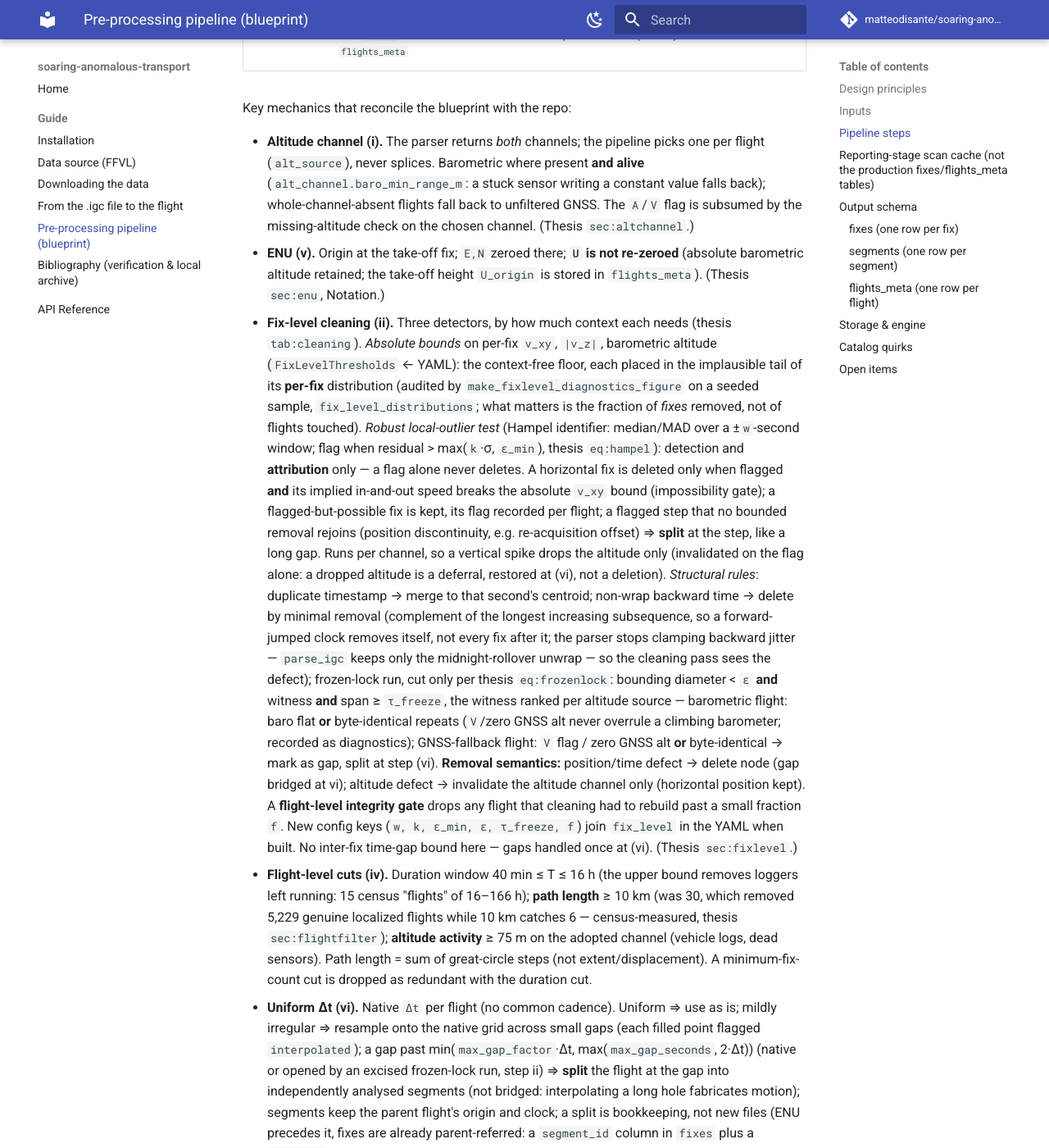
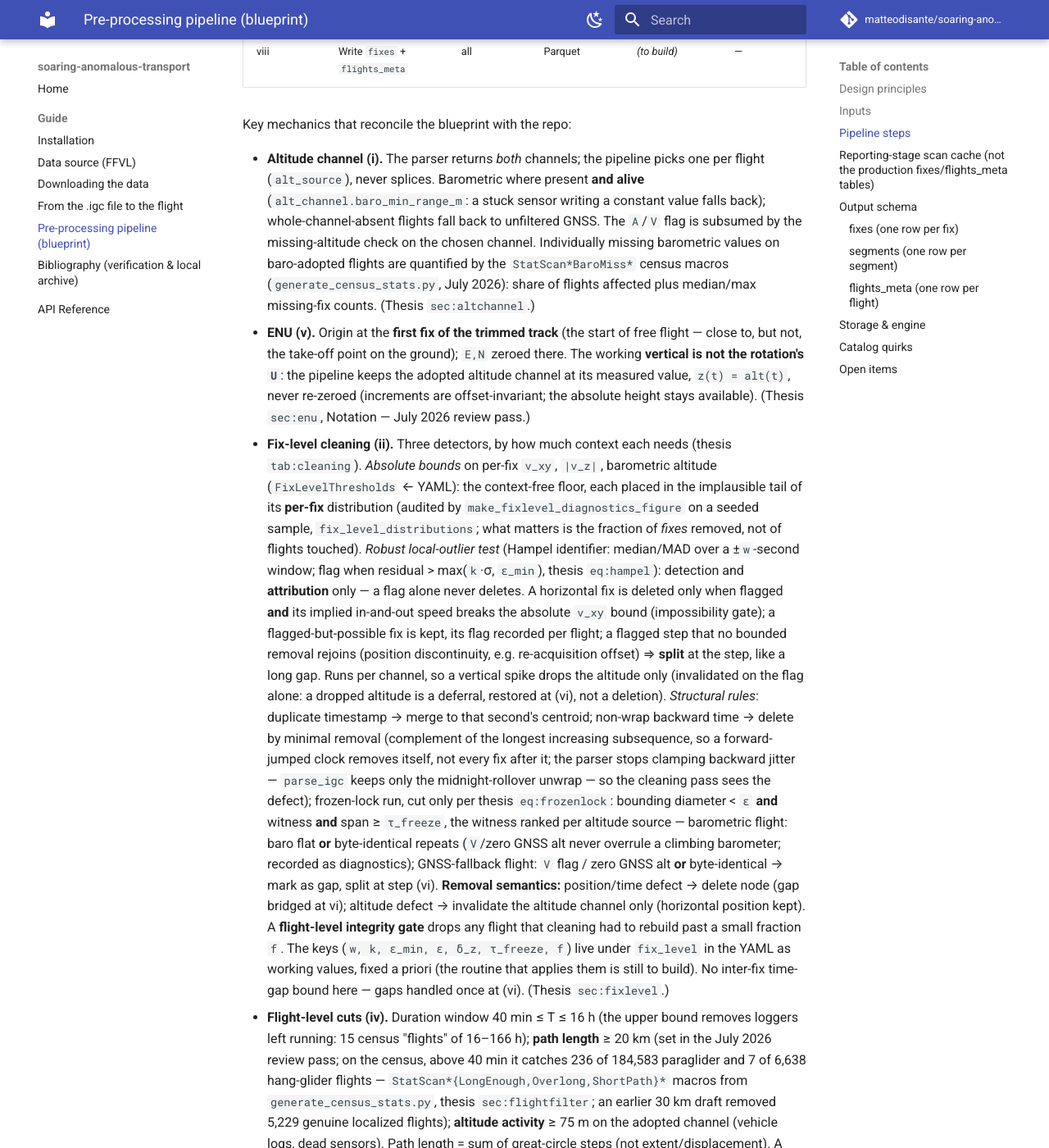
Before and after one commit to matteodisante/soaring-anomalous-transport, an MkDocs documentation site: the page built from docs/guide/preprocessing-pipeline.md, in a window 1280 px wide and 1400 px high, scrolled down 2740 px. Shown: the whole window at 82% size. Built offline with MkDocs 1.6.1 and Material for MkDocs 9.7.7, drawn with Linux system fonts in a browser that asks for light colours; comment, search, counter and statistics services are not loaded; some of the changed text lies outside the part shown.

Commit message:
docs(preproc): align pipeline guide with 20 km, \Preproc macros and the contract
Bring docs/guide/preprocessing-pipeline.md up to the 20 km operating point, add
the \Preproc*/StatScan* macro inventory (including the config-threshold
re-export), and correct statements that went stale in review: the fix-level
config keys are present in the YAML (not "added when built"), the
segment-duration gate key exists, and the self-description now allows the guide
to repeat headline thresholds with the YAML staying authoritative.

```diff
--- a/docs/guide/preprocessing-pipeline.md
+++ b/docs/guide/preprocessing-pipeline.md
@@ -11,7 +11,8 @@
     chapter *The dataset*, section *Trajectory pre-processing* (`sec:preproc`) — not here.
     The **numbers** (all thresholds) live in
     `configs/preprocessing.yaml` (loaded via `load_preproc_config`) — not here. This page
-    never restates either; it links to them. That is how we avoid a thesis/doc that drift.
+    links to both; where it repeats a headline threshold for readability, the YAML stays
+    authoritative. That is how we avoid a thesis/doc that drift.
 
     **During implementation, follow this page** for steps, schemas, keys and storage;
     open the thesis only when the *behaviour* is ambiguous. On any conflict, the thesis
@@ -65,7 +66,7 @@
 | ii | Fix-level cleaning: absolute bounds + robust local test + structural rules | raw geo | cleaned fixes | `FixLevelThresholds` ← YAML; `fix_level_distributions` | `sec:fixlevel` |
 | iii | Trim outer ground phases (`v_xy` sustained); interior-ground guard planned (near-zero `v_xy` ≥ `T_ground` **and** flat baro → excise & split) | raw geo | airborne segment | `TrimmingThresholds` ← YAML | `sec:trimming` |
 | iv | Flight-level filtering (duration + path length) | parsed tracks | keep/drop + reason | `FlightLevelThresholds` ← YAML, `scan_tracks` | `sec:flightfilter` |
-| v | Geographic → ECEF → ENU (origin = take-off) | geo | `E,N,U` | *(to build; formula in thesis)* | `sec:enu` |
+| v | Geographic → ECEF → ENU (origin = first fix of the trimmed track) | geo | `E,N,U` | *(to build; formula in thesis)* | `sec:enu` |
 | vi | Enforce uniform `Δt` within flight | ENU | uniform series or exclusion | *(to build)* | `sec:uniform` |
 | vii | Savitzky–Golay smooth + differentiate | ENU | pos/vel/acc | *(to build; `scipy.signal.savgol_filter`)* | `sec:savgol` |
 | viii | Write `fixes` + `flights_meta` | all | Parquet | *(to build)* | — |
@@ -76,10 +77,16 @@
   flight (`alt_source`), never splices. Barometric where present **and alive**
   (`alt_channel.baro_min_range_m`: a stuck sensor writing a constant value falls back);
   whole-channel-absent flights fall back to unfiltered GNSS. The `A`/`V` flag is subsumed by the
-  missing-altitude check on the chosen channel. (Thesis `sec:altchannel`.)
-- **ENU (v).** Origin at the take-off fix; `E,N` zeroed there; **`U` is not re-zeroed**
-  (absolute barometric altitude retained; the take-off height `U_origin` is stored in
-  `flights_meta`). (Thesis `sec:enu`, Notation.)
+  missing-altitude check on the chosen channel. Individually missing barometric values on
+  baro-adopted flights are quantified by the `StatScan*BaroMiss*` census macros
+  (`generate_census_stats.py`, July 2026): share of flights affected plus median/max
+  missing-fix counts. (Thesis `sec:altchannel`.)
+- **ENU (v).** Origin at the **first fix of the trimmed track** (the start of free
+  flight — close to, but not, the take-off point on the ground); `E,N` zeroed there. The
+  working **vertical is not the rotation's `U`**: the pipeline keeps the adopted altitude
+  channel at its measured value, `z(t) = alt(t)`, never re-zeroed (increments are
+  offset-invariant; the absolute height stays available). (Thesis `sec:enu`, Notation —
+  July 2026 review pass.)
 - **Fix-level cleaning (ii).** Three detectors, by how much context each needs (thesis
   `tab:cleaning`). *Absolute bounds* on per-fix `v_xy`, `|v_z|`, barometric altitude
   (`FixLevelThresholds` ←
@@ -107,13 +114,17 @@
   mark as gap, split at step (vi). **Removal
   semantics:** position/time defect → delete node (gap bridged at vi); altitude defect →
   invalidate the altitude channel only (horizontal position kept). A **flight-level integrity
-  gate** drops any flight that cleaning had to rebuild past a small fraction `f`. New config
-  keys (`w, k, ε_min, ε, τ_freeze, f`) join `fix_level` in the YAML when built. No inter-fix
+  gate** drops any flight that cleaning had to rebuild past a small fraction `f`. The keys
+  (`w, k, ε_min, ε, δ_z, τ_freeze, f`) live under `fix_level` in the YAML as working
+  values, fixed a priori (the routine that applies them is still to build). No inter-fix
   time-gap bound here — gaps handled once at (vi). (Thesis `sec:fixlevel`.)
 - **Flight-level cuts (iv).** Duration window 40 min ≤ T ≤ 16 h (the upper bound removes
-  loggers left running: 15 census "flights" of 16–166 h); **path length** ≥ 10 km (was 30,
-  which removed 5,229 genuine localized flights while 10 km catches 6 — census-measured,
-  thesis `sec:flightfilter`); **altitude activity** ≥ 75 m on the adopted channel (vehicle
+  loggers left running: 15 census "flights" of 16–166 h); **path length** ≥ 20 km (set in
+  the July 2026 review pass; on the census, above 40 min it catches 236 of 184,583
+  paraglider and 7 of 6,638 hang-glider flights — `StatScan*{LongEnough,Overlong,ShortPath}*`
+  macros from `generate_census_stats.py`,
+  thesis `sec:flightfilter`; an earlier 30 km draft removed 5,229 genuine localized
+  flights); **altitude activity** ≥ 75 m on the adopted channel (vehicle
   logs, dead sensors). Path length = sum of great-circle steps (not extent/displacement).
   A minimum-fix-count cut is dropped as redundant with the duration cut.
 - **Uniform Δt (vi).** Native `Δt` per flight (no common cadence). Uniform ⇒ use as is;
@@ -124,16 +135,16 @@
   bridged: interpolating a long hole fabricates motion); segments keep the parent flight's
   origin and clock; a split is bookkeeping, not new files (ENU precedes it, fixes are
   already parent-referred: a `segment_id` column in `fixes` plus a `segments` metadata
-  table); the flight-level cuts are **not** re-applied to segments (only a minimal
-  segment-duration gate, key added with the routine), and phase durations truncated at a
+  table); the flight-level cuts are **not** re-applied to segments (only the minimal
+  segment-duration gate, key `min_segment_duration_s` in the YAML), and phase durations truncated at a
   segment boundary are flagged censored, for the duration fits to exclude; a
   `missing_fraction` too large within a segment ⇒ **drop the segment** (the flight only if
   none survives).
   Thresholds `max_gap_factor`, `max_gap_seconds`, `max_missing_fraction` (in the YAML), audited by
   `make_gap_diagnostics_figure` and quoted by the `StatScan*GapSplit*` census macros. The
   bound is two-scale by design — relative to cadence, capped in seconds (thesis
-  `sec:uniform`) — and the cap's working value enters the downstream-invariance sweep
-  before being frozen. This is the *only* gap handling: no other step bounds inter-fix
+  `sec:uniform`) — and the cap's working value is swept a posteriori on the split
+  fractions (same audit pattern as the cleaning thresholds) before being frozen. This is the *only* gap handling: no other step bounds inter-fix
   time gaps.
 - **Savitzky–Golay (vii).** Two hyperparameters: `window_length` (odd) and `polyorder`.
   Set by the noise-matched procedure of thesis `sec:savgol` (PSD knee `f_c` → smoothing scale
@@ -154,6 +165,17 @@
 no invalidation beyond presence, delete the file to force a refresh). This is a
 lightweight *preview* of `flights_meta`, not a substitute for it: same spirit (per-flight
 summary, Parquet), far fewer columns, no `alt_source`/provenance/versioning.
+
+The census macros the thesis quotes come from this cache via
+`scripts/reporting/generate_census_stats.py`, which emits three families into
+`thesis/generated/census.tex`: the scan statistics (`StatScan*`, including the
+`BaroMiss` and `GapSplit` groups), the flight-level filtering census
+(`StatScan*{LongEnough,Overlong,ShortPath}*`), and — new in the July 2026 pass — the
+adopted thresholds themselves re-exported from `configs/preprocessing.yaml` as
+`\Preproc*` macros (one per YAML value, converted to the unit the suffix names). The
+thesis pipeline-map figure/table (`sec:pipelinemap`, closing the dataset chapter) quotes
+the operating point exclusively through `\Preproc*`, so a threshold change re-runs one
+script and propagates everywhere without a rescan.
 
 `track_stats` also computes a few per-flight QC fields, free byproducts of the same scan:
 `baro_present_frac`, `max_vxy_mps`, `max_vz_mps`, `baro_alt_min_m`, `baro_alt_max_m`.
@@ -179,13 +201,13 @@
 | `segment_id` | int16 | 0-based within the flight; a split at a long gap / excised run increments it (thesis `sec:uniform`) |
 | `interpolated` | bool | grid point reconstructed at resampling, not measured |
 | `t` | float32 | s; `t=0` at first airborne fix of the **parent flight** (segments keep the parent clock) |
-| `E`, `N` | float32 | ENU, smoothed (`deriv=0`); `E=N=0` at take-off |
-| `U` | float32 | ENU up, smoothed; **not** re-zeroed |
-| `v_E`, `v_N`, `v_U` | float32 | velocity (`deriv=1`) |
-| `a_E`, `a_N`, `a_U` | float32 | acceleration (`deriv=2`) |
+| `E`, `N` | float32 | ENU, smoothed (`deriv=0`); `E=N=0` at the first fix of the trimmed track |
+| `z` | float32 | adopted altitude channel at its measured value, smoothed; never re-zeroed (thesis `sec:enu`) |
+| `v_E`, `v_N`, `v_z` | float32 | velocity (`deriv=1`) |
+| `a_E`, `a_N`, `a_z` | float32 | acceleration (`deriv=2`) |
 
-Lazy (never stored), e.g. `v_tot=√(v_E²+v_N²+v_U²)`, `θ_xy=atan2(v_N,v_E)`,
-`ω=(v_E a_N − v_N a_E)/(v_E²+v_N²)`, `z_abs=U+U_origin`.
+Lazy (never stored), e.g. `v_tot=√(v_E²+v_N²+v_z²)`, `θ_xy=atan2(v_N,v_E)`,
+`ω=(v_E a_N − v_N a_E)/(v_E²+v_N²)`. (`z` is already absolute; no `U_origin` offset exists.)
 
 ### `segments` (one row per segment)
 
@@ -197,7 +219,7 @@
 
 Single Parquet. Identity + provenance (`source`, `flight_id`, `global_flight_id?`,
 `pipeline_version`, `config_hash`, `processed_at`); cleaned catalog fields (§7 recodes);
-georeference (`lat0`, `lon0`, `U_origin`); timing (`t_signal_*`, `duration_signal_s`,
+georeference (`lat0`, `lon0`, `alt0` — the measured altitude at the origin fix, informational only); timing (`t_signal_*`, `duration_signal_s`,
 `duration_flight_s`, `ground_phase_{start,end}_s`); cleaning diagnostics (`n_fix_raw`,
 `n_fix_clean`, `frac_interpolated`, `dt_native_s`, `was_resampled`, `alt_source`); filtering
 params (`savgol_window_horiz/vert`, `savgol_order`). Fields unavailable for a source stay
@@ -243,12 +265,14 @@
   thesis `sec:uniform`; `make_fixlevel_diagnostics_figure`, `sec:fixlevel`). Revisit only if a future
   source's distributions place a cut outside its implausible tail. `max_gap_seconds` is a
   **working value** (census impact in the `StatScan*GapSplit*` macros: the cap mostly
-  affects the slow-cadence hang-glider half) → freeze it via the downstream-invariance
-  sweep.
+  affects the slow-cadence hang-glider half) → freeze it via the a-posteriori sweep of the
+  split fractions (same procedure as the cleaning thresholds).
 - The fix-level **robust-outlier** (`w, k, ε_min`), **frozen-lock** (`ε, δ_z, τ_freeze`),
   integrity `f`, segment-gate and interior-ground values are **in the YAML as working
-  values** → the injected-defect + downstream-invariance tests own their final values once
-  the cleaning routine is built. These are false-*negative* / bias checks; the
-  removed-fraction audit above only bounds false positives.
+  values**, fixed a priori. Primary validation (July 2026 review pass, thesis
+  `sec:fixlevel`): audit the per-rule removal fractions over the archive and sweep each
+  threshold around its working value (plateau ⇒ keep). Injected defects and the
+  downstream-invariance sweep are the deeper, *targeted* follow-up for rules the audit
+  leaves in doubt — they bound the false negatives the removal audit cannot see.
 - Actual `flight_id` cross-source intersection check → confirms the `(source, flight_id)` key.
 - Sailplane catalog schema → document as above once the source is in hand.
```
Also changed, not shown: 2 other files.
